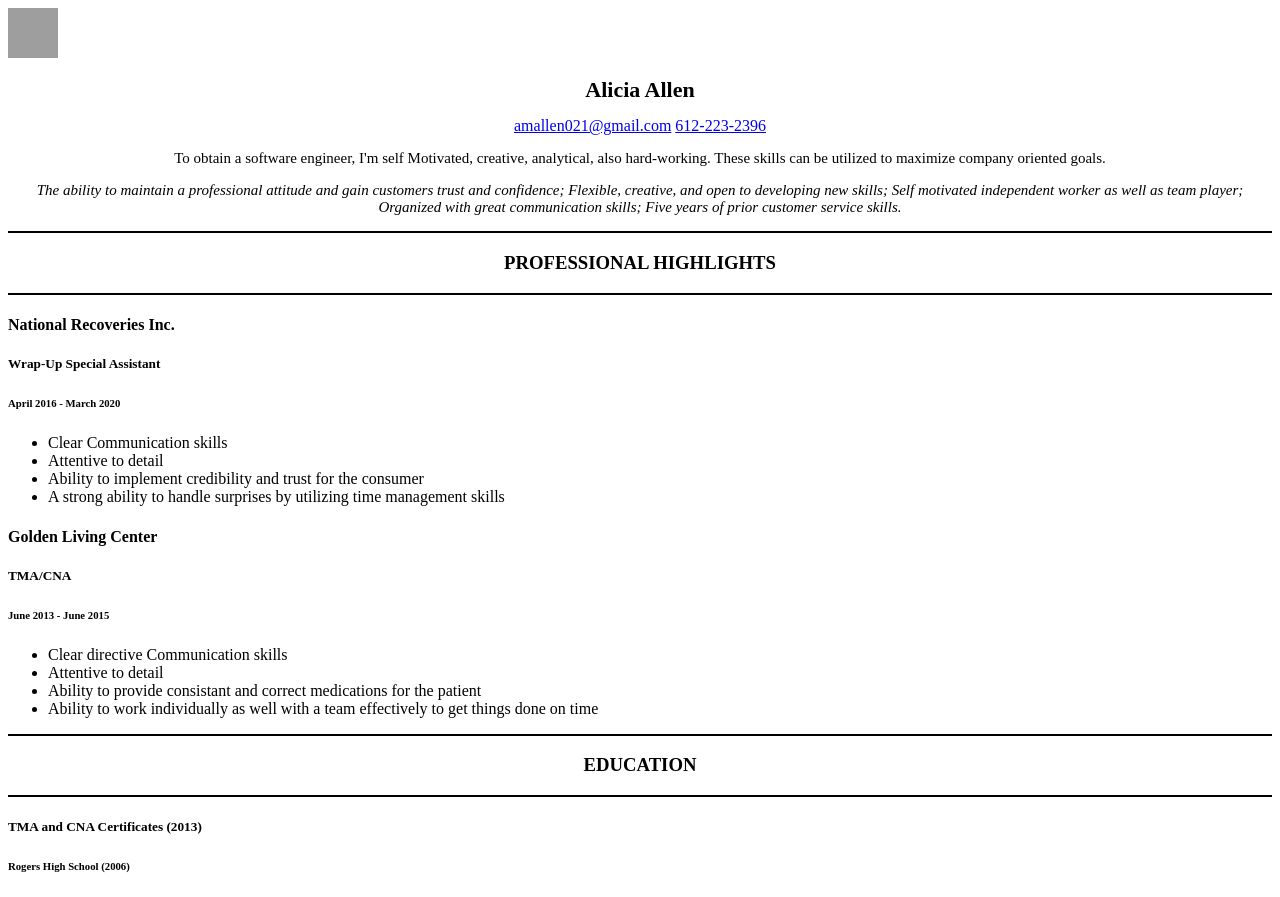
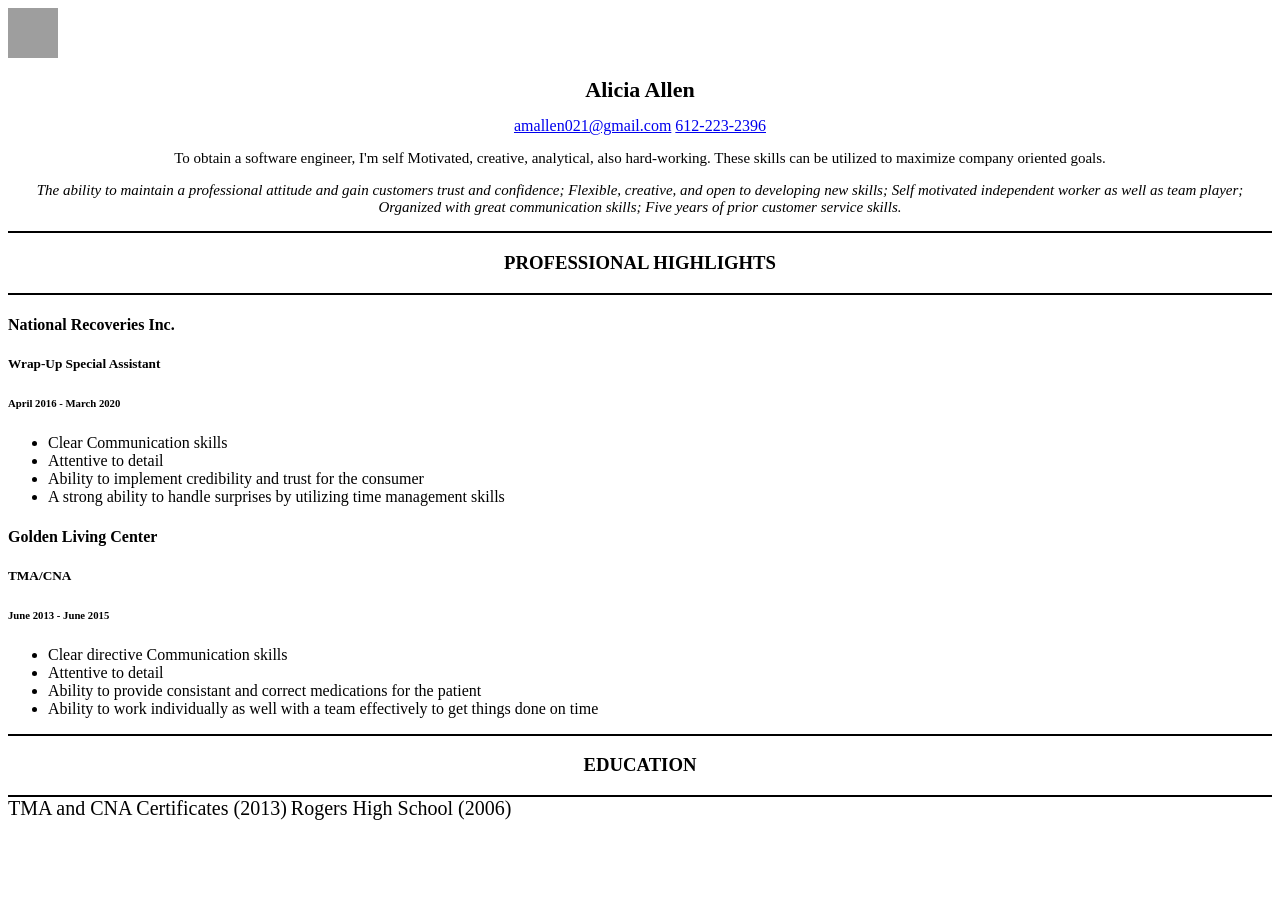
Before and after one commit to amallen021/amallen021.github.io, a plain HTML site: page index.html in a window 1280 px wide. After the commit the page ends 828 px from the top, so only its background shows below. Drawn offline with Linux system fonts and the light colour scheme; grey boxes are pictures that could not be loaded.

Commit message:
Update index.html

```diff
--- a/index.html
+++ b/index.html
@@ -51,8 +51,8 @@
    </div>
 
   <div>
-    <h5>TMA and CNA Certificates (2013)</h5>
-    <h6>Rogers High School (2006)</h6>
+    <h7>TMA and CNA Certificates (2013)</h7>
+    <h8>Rogers High School (2006)</h8>
   </div>
 </body>
 </html>
```
